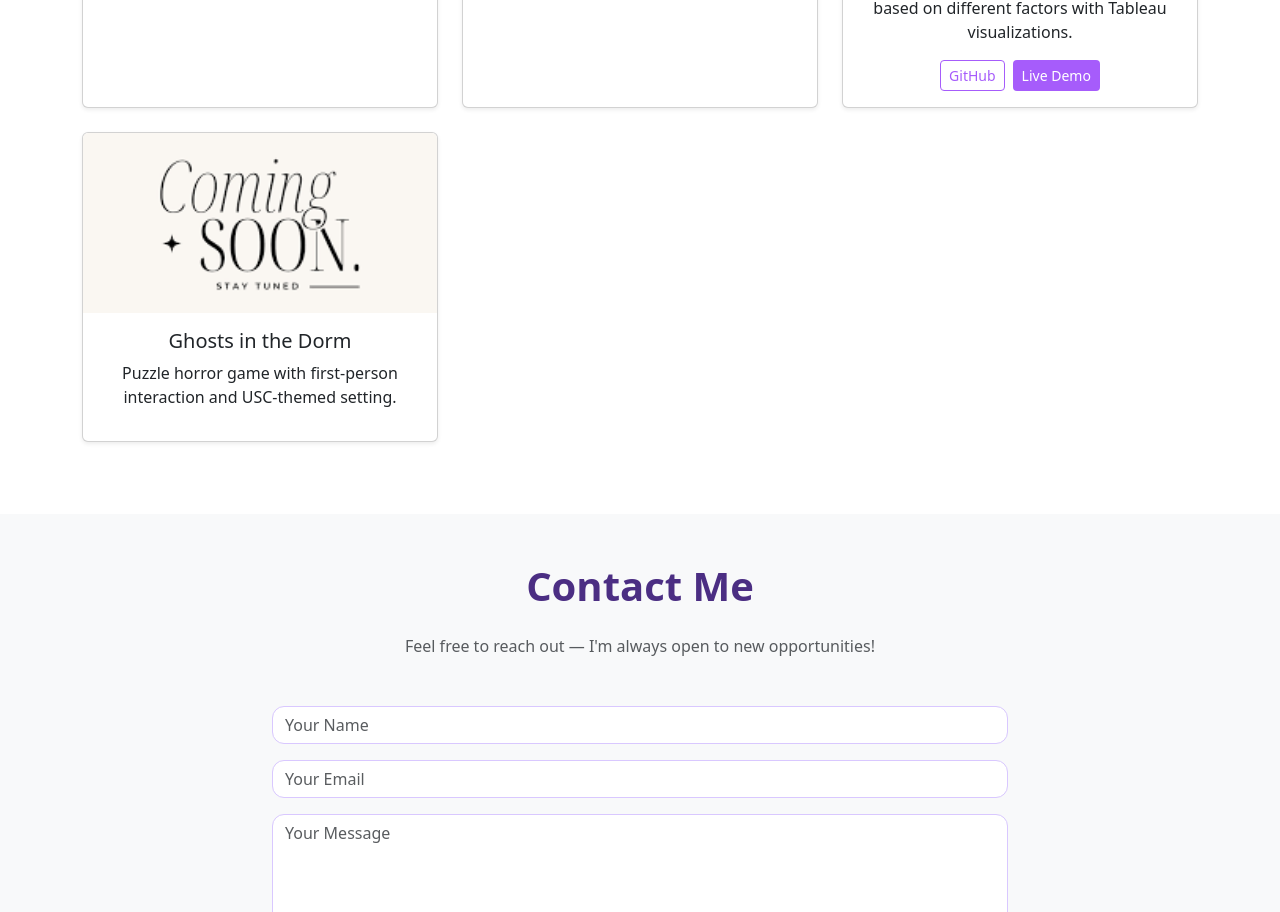
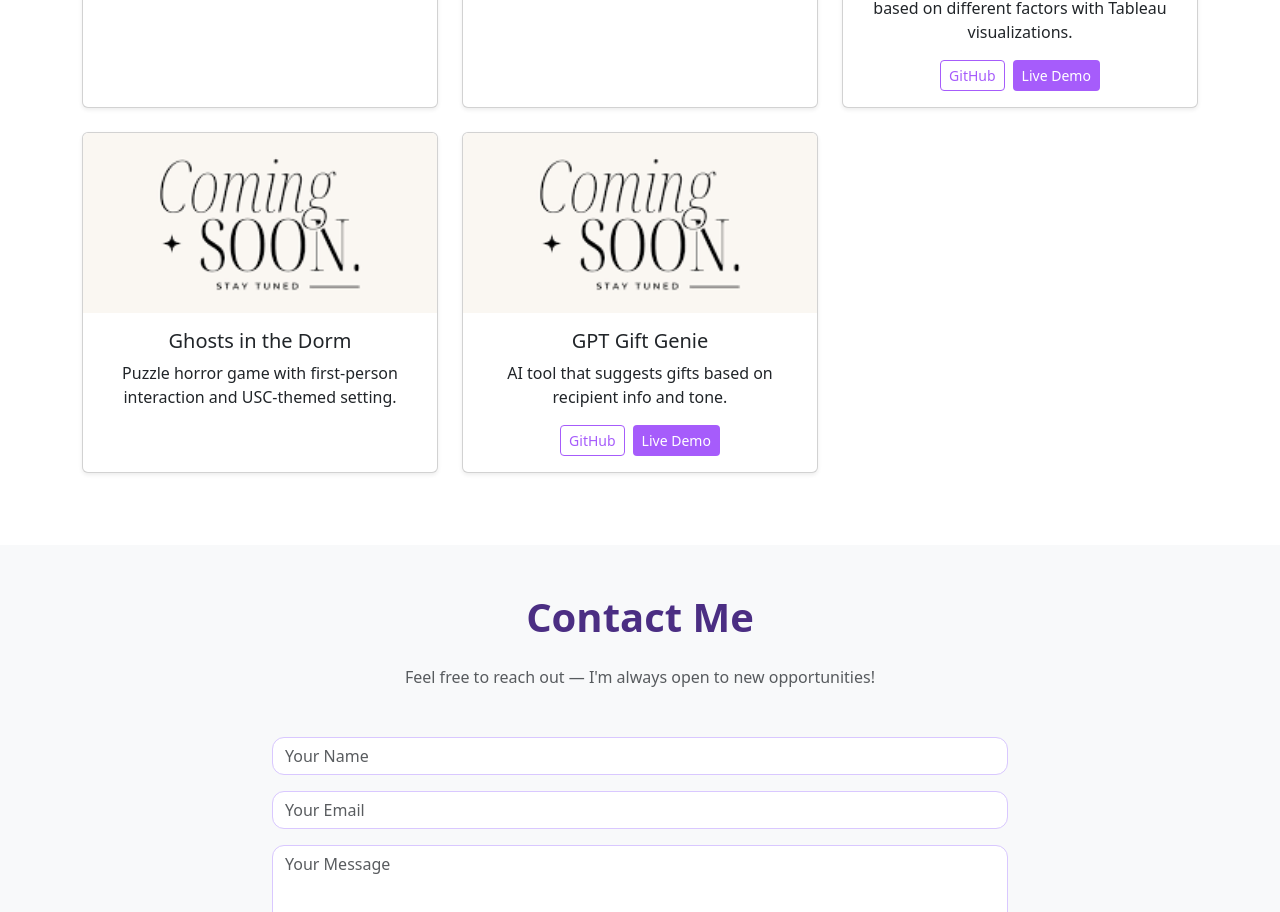
Before and after one commit to Mihika-Tech/My_Portfolio, a React (Create React App) app: page / in a window 1280 px wide. Shown: the part 3060-3972 px from the top of the page. Built offline with nearby package versions, Linux system fonts and the light colour scheme.

Commit message:
Update project.js

```diff
--- a/src/data/projects.js
+++ b/src/data/projects.js
@@ -89,5 +89,13 @@ export const projects = [
       live: "",
       description: "Puzzle horror game with first-person interaction and USC-themed setting.",
     },
-
+    {
+      id: 11,
+      title: "GPT Gift Genie",
+      category: "AI/ML",
+      image: "/assets/soon.png",
+      github: "https://github.com/Mihika-Tech/GPT_Gift_Genie",
+      live: "https://mihika-tech.github.io/GPT_Gift_Genie/",
+      description: "AI tool that suggests gifts based on recipient info and tone.",
+    }
   ];
```
